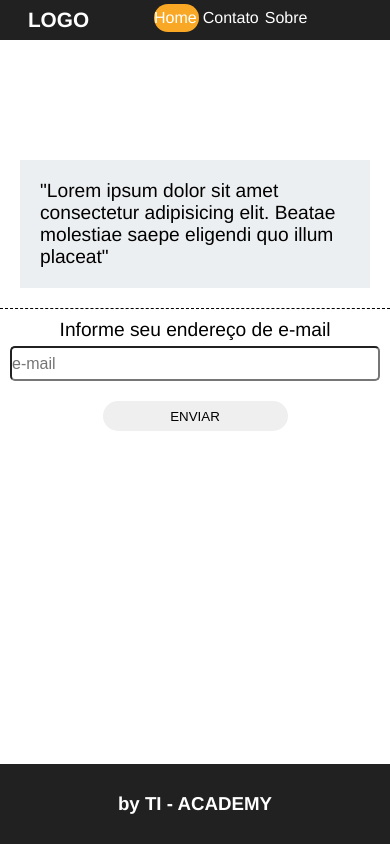
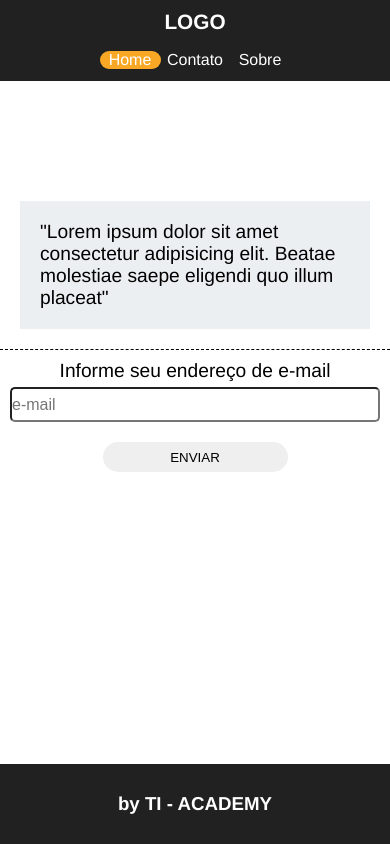
Before and after one commit to thiagocalvi/desafiociclo1, a plain HTML site: page desafio-1/index.html in a window 390 px wide. Drawn offline with Linux system fonts and the light colour scheme.

Commit message:
Finalizado

```diff
--- a/desafio-1/style.css
+++ b/desafio-1/style.css
@@ -159,16 +159,21 @@ footer#rodape{
 
 }
 @media screen and (max-width: 640px){
+    header#cabecalho{
+        height: auto;
+        flex-direction: column;
+        align-items: center;
+    }
+    header#cabecalho h1#logo{
+        margin-top: 10px;
+    }
     section#conteudo-central{
         width: auto;
     }
     header#cabecalho nav#menu{
-        display: inline;
-        padding-left: 35px;
-    }
-    header#cabecalho nav#menu ul li{
-        padding-right: 2px;
-        width: auto;
+        width: 100vw;
+        padding: 15px 0 10px 0;
+        justify-content: space-around;
     }
 
 
```
